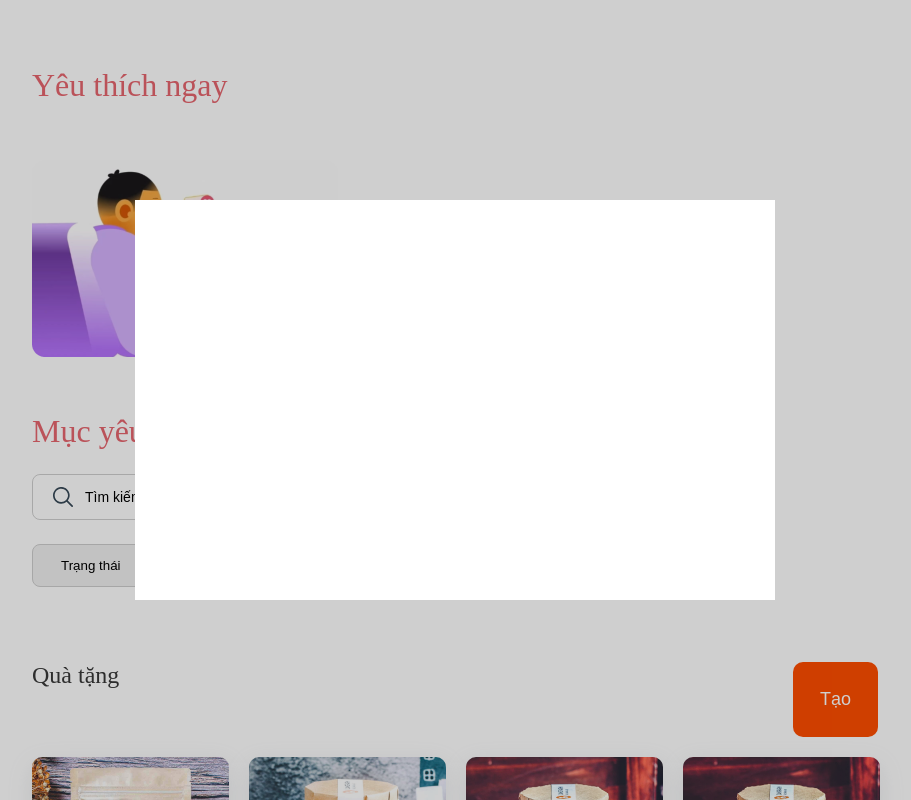
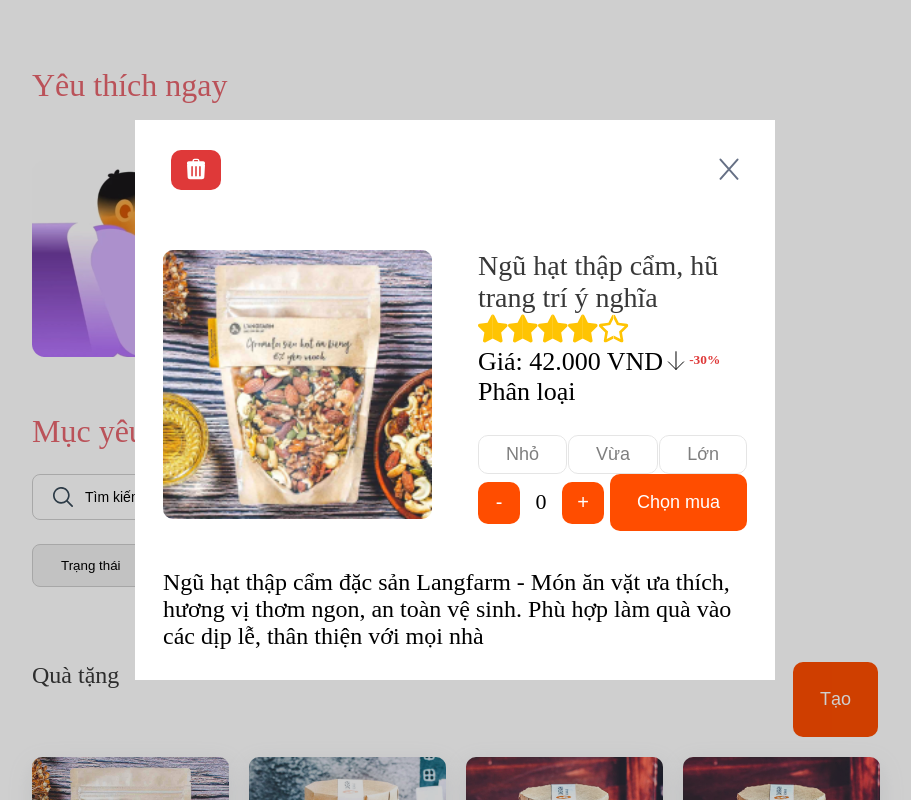
Before and after one commit to khoatranpc/CIJS98, a React (Vite) app in the folder Pratice/gift/: page / in a window 1280 px wide. Shown: the top 800 px of the page, without its empty margins (185-1096 px from the left). Built offline with nearby package versions, Linux system fonts and the light colour scheme.

Commit message:
lesson 5

```diff
--- a/Pratice/gift/src/components/Modal/index.jsx
+++ b/Pratice/gift/src/components/Modal/index.jsx
@@ -1,11 +1,56 @@
 import React from 'react';
+import IconTrash from '../../Icons/IconTrash';
+import IconClose from '../../Icons/IconClose';
+import IconUnRate from '../../Icons/IconUnRate';
+import IconRateFull from '../../Icons/IconRateFull';
+import IconArrowDown from '../../Icons/IconArrowDown';
 import './styles.css';
 
 const Modal = () => {
     return (
         <div className="modalGift">
             <div className="content">
-
+                <div className="topModal">
+                    <button className='btnDeleteGift'><IconTrash /></button>
+                    <button className='btnCloseModal'><IconClose /></button>
+                </div>
+                <div className="bodyModal">
+                    <div className="rowInfo">
+                        <div className="image">
+                            <img src="/public/images/img1.png" alt="" />
+                        </div>
+                        <div className="giftInfo">
+                            <p className='nameGift'>Ngũ hạt thập cẩm, hũ trang trí ý nghĩa</p>
+                            <div className="rating">
+                                <IconRateFull />
+                                <IconRateFull />
+                                <IconRateFull />
+                                <IconRateFull />
+                                <IconUnRate />
+                            </div>
+                            <p className="price">
+                                <span style={{ fontSize: '26px' }}>Giá: 42.000 VND</span> <IconArrowDown /> <sup style={{ color: '#DF3939', fontWeight: 'bold' }}>-30%</sup>
+                            </p>
+                            <div className="types">
+                                <p style={{ fontSize: '26px', marginBottom: '28px' }}>Phân loại</p>
+                                <div className="listType">
+                                    <button>Nhỏ</button>
+                                    <button>Vừa</button>
+                                    <button>Lớn</button>
+                                </div>
+                            </div>
+                            <div className="btnFunction">
+                                <div className="changeAmount">
+                                    <button>-</button>
+                                    <span>0</span>
+                                    <button>+</button>
+                                </div>
+                                <button className='buy'>Chọn mua</button>
+                            </div>
+                        </div>
+                    </div>
+                    <p style={{ fontSize: 24, marginTop: '38px' }}>Ngũ hạt thập cẩm đặc sản Langfarm - Món ăn vặt ưa thích, hương vị thơm ngon, an toàn vệ sinh. Phù hợp làm quà vào các dịp lễ, thân thiện với mọi nhà</p>
+                </div>
             </div>
         </div>
     )
--- a/Pratice/gift/src/components/Modal/styles.css
+++ b/Pratice/gift/src/components/Modal/styles.css
@@ -15,4 +15,113 @@
     width: 50vw;
     min-height: 50vh;
     background-color: white;
+    padding: 30px 28px;
 }
+
+div.modalGift div.content div.topModal button.btnDeleteGift {
+    border: none;
+    background-color: #DF3939;
+    width: 50px;
+    height: 40px;
+    border-radius: 10px;
+}
+
+div.modalGift div.content div.topModal button.btnCloseModal {
+    border: none;
+    background-color: transparent;
+}
+
+
+div.modalGift div.content div.topModal {
+    display: flex;
+    justify-content: space-between;
+    padding: 0 8px;
+}
+
+div.bodyModal {
+    margin-top: 60px;
+}
+
+div.rowInfo {
+    display: flex;
+    gap: 46px;
+}
+
+div.rowInfo div.image img {
+    width: 100%;
+    border-radius: 10px;
+}
+
+div.rowInfo div.image,
+div.rowInfo div.giftInfo {
+    flex: 1;
+}
+
+div.giftInfo {
+    display: flex;
+    flex-direction: column;
+    justify-content: space-between;
+}
+
+div.rowInfo div.giftInfo p.nameGift {
+    color: #383838;
+    font-size: 28px;
+    font-weight: 500;
+}
+
+div.types div.listType {
+    display: flex;
+    justify-content: space-between;
+}
+
+div.types div.listType button {
+    border: 1px solid #CDCDCD;
+    border-radius: 10px;
+    color: #000000;
+    opacity: 0.5;
+    background-color: transparent;
+    padding: 0 27px;
+    height: 39px;
+    font-weight: 500;
+    font-size: 18px;
+}
+
+
+div.types div.listType button:hover {
+    background-color: rgba(217, 217, 217, 0.7);
+    opacity: 1;
+}
+
+div.btnFunction {
+    display: flex;
+    justify-content: space-between;
+    align-items: center;
+}
+
+div.btnFunction div.changeAmount button {
+    background-color: #FF4D00;
+    font-size: 20px;
+    color: white;
+    width: 42px;
+    height: 42px;
+    border-radius: 10px;
+    border: none;
+}
+
+div.btnFunction div.changeAmount span {
+    display: inline-block;
+    width: 42px;
+    text-align: center;
+    font-size: 22px;
+}
+
+div.btnFunction button.buy {
+    height: 57px;
+    border-radius: 10px;
+    background-color: #FF4D00;
+    font-size: 18px;
+    color: white;
+    font-weight: 500;
+    border: none;
+    padding: 0 27px;
+}
```
